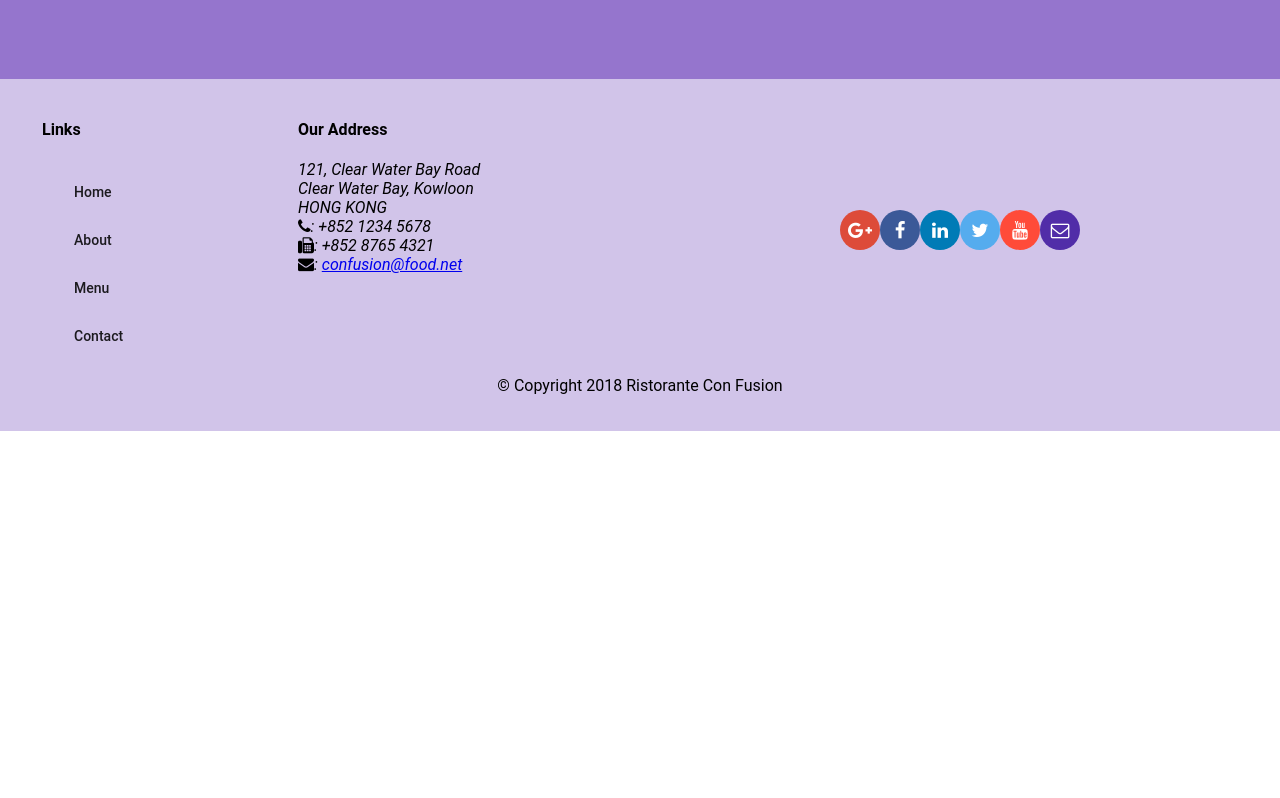
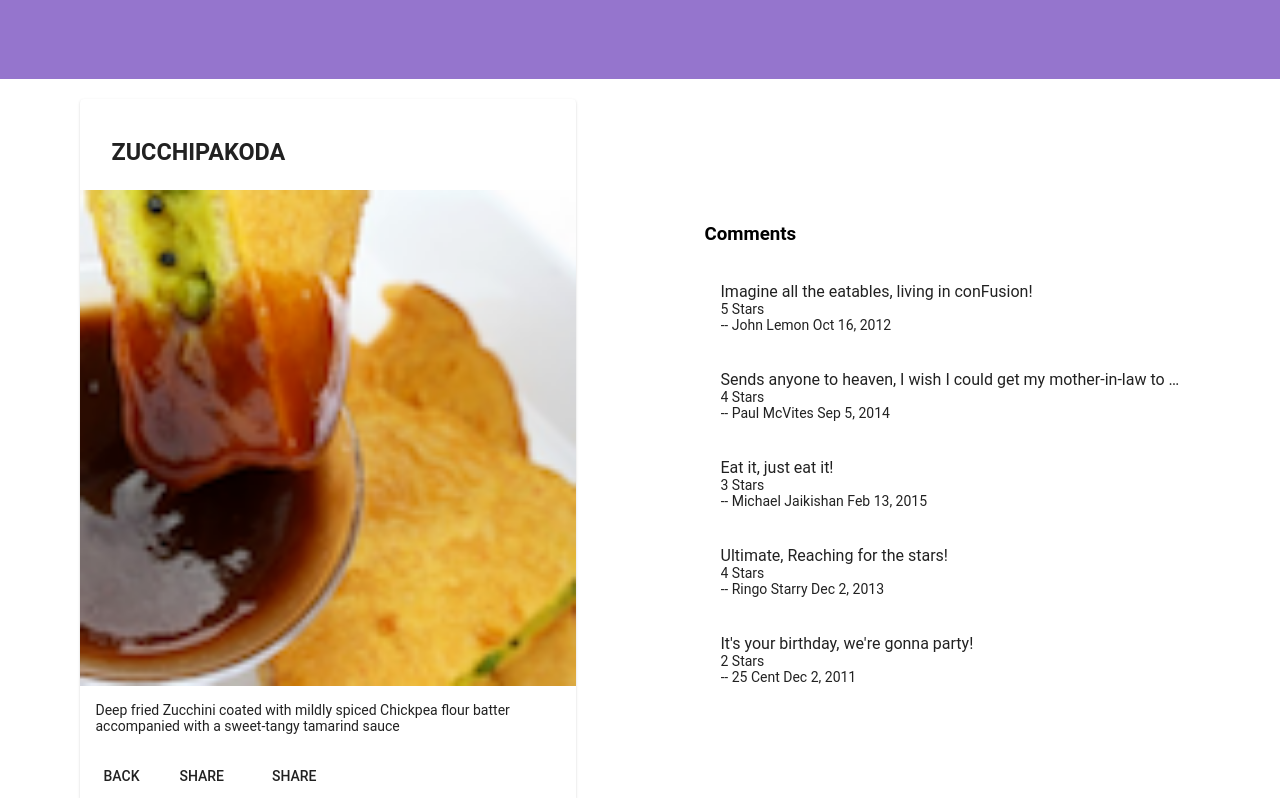
Before and after one commit to sohaibsalman/angular-application, an Angular app: page /dishdetail/1 in a window 1280 px wide. Before the commit this address led to /. Shown: the part 260-1058 px from the top of the page. Before the commit the page ends 800 px from the top, so only its background shows below. Built offline with nearby package versions, Linux system fonts and the light colour scheme.

Commit message:
Single page application part 2

```diff
--- a/src/app/app-routing/routes.ts
+++ b/src/app/app-routing/routes.ts
@@ -9,6 +9,7 @@
 export const routes: Routes = [
     {path: 'home', component: HomeComponent},
     {path: 'menu', component: MenuComponent},
+    {path: 'dishdetail/:id', component: DishdetailComponent},
     {path: 'contactus', component: ContactComponent},
     {path: '', redirectTo: '/home', pathMatch: 'full'}
 ]
--- a/src/app/dishdetail/dishdetail.component.html
+++ b/src/app/dishdetail/dishdetail.component.html
@@ -14,7 +14,8 @@
         </p>
       </mat-card-content>
       <mat-card-actions>
-        <button mat-button>LIKE</button>
+        <button mat-button (click)="goBack()">BACK</button>
+        <button mat-button>SHARE</button>
         <button mat-button>SHARE</button>
       </mat-card-actions>
     </mat-card>
--- a/src/app/dishdetail/dishdetail.component.ts
+++ b/src/app/dishdetail/dishdetail.component.ts
@@ -1,5 +1,8 @@
-import { Component, OnInit, Input } from '@angular/core';
+import { Component, OnInit } from '@angular/core';
+import { Params, ActivatedRoute } from '@angular/router';
+import { Location } from '@angular/common';
 import { Dish } from '../shared/dish';
+import { DishService } from '../services/dish.service';
 
 
 @Component({
@@ -9,13 +12,21 @@
 })
 export class DishdetailComponent implements OnInit {
 
-    @Input()
     dish: Dish;
 
 
-    constructor() { }
+    constructor(private dishServie: DishService,
+      private route: ActivatedRoute,
+      private location: Location) { }
 
     ngOnInit() {
+      let id = this.route.snapshot.params['id'];
+      this.dish = this.dishServie.getDish(id);
+    }
+
+    goBack(): void
+    {
+      this.location.back();
     }
 
 }
--- a/src/app/footer/footer.component.html
+++ b/src/app/footer/footer.component.html
@@ -9,10 +9,10 @@
       <div fxFlex="40" fxFlexOffset="20px">
         <h4>Links</h4>
         <mat-list>
-          <mat-list-item><a mat-button>Home</a></mat-list-item>
+          <mat-list-item><a mat-button routerLink='/home'>Home</a></mat-list-item>
           <mat-list-item><a mat-button>About</a></mat-list-item>
-          <mat-list-item><a mat-button>Menu</a></mat-list-item>
-          <mat-list-item><a mat-button>Contact</a></mat-list-item>
+          <mat-list-item><a mat-button routerLink='/menu'>Menu</a></mat-list-item>
+          <mat-list-item><a mat-button  routerLink='/contactus'>Contact</a></mat-list-item>
         </mat-list>
       </div>
       <div fxFlex="55">
--- a/src/app/menu/menu.component.html
+++ b/src/app/menu/menu.component.html
@@ -9,7 +9,7 @@
 
   <div fxFlex>
     <mat-grid-list cols="2" rowHeight="200px">
-      <mat-grid-tile *ngFor="let dish of dishes" (click)="onSelect(dish)">
+      <mat-grid-tile *ngFor="let dish of dishes" [routerLink]="['/dishdetail', dish.id]">
         <img height="200px" src={{dish.image}} alt={{dish.name}}>
         <mat-grid-tile-footer>
           <h1>{{dish.name | uppercase}}</h1>
@@ -18,6 +18,4 @@
     </mat-grid-list>
   </div>
 
-  <app-dishdetail [dish]="selectedDish"></app-dishdetail>
-
 </div>
```
